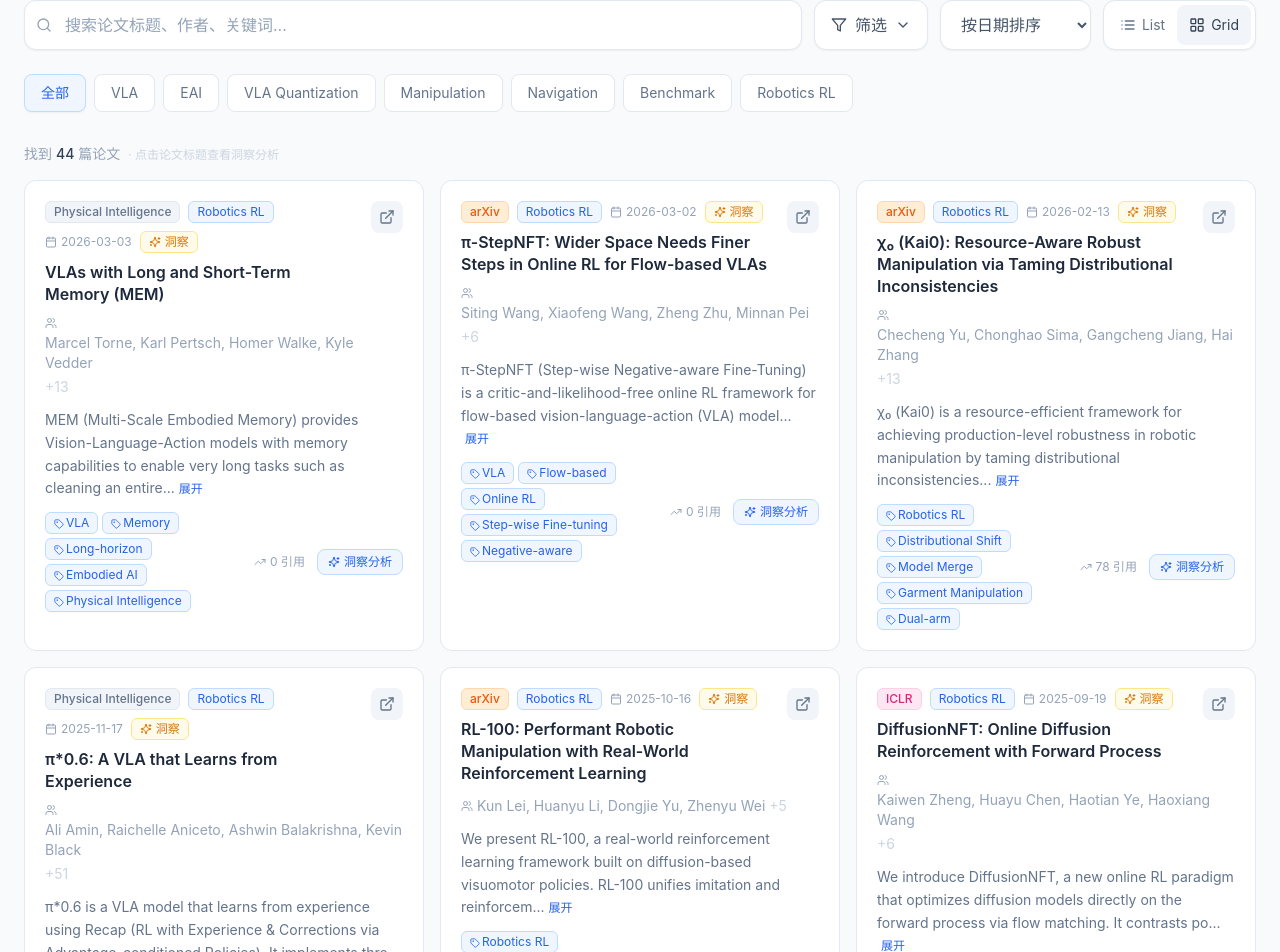
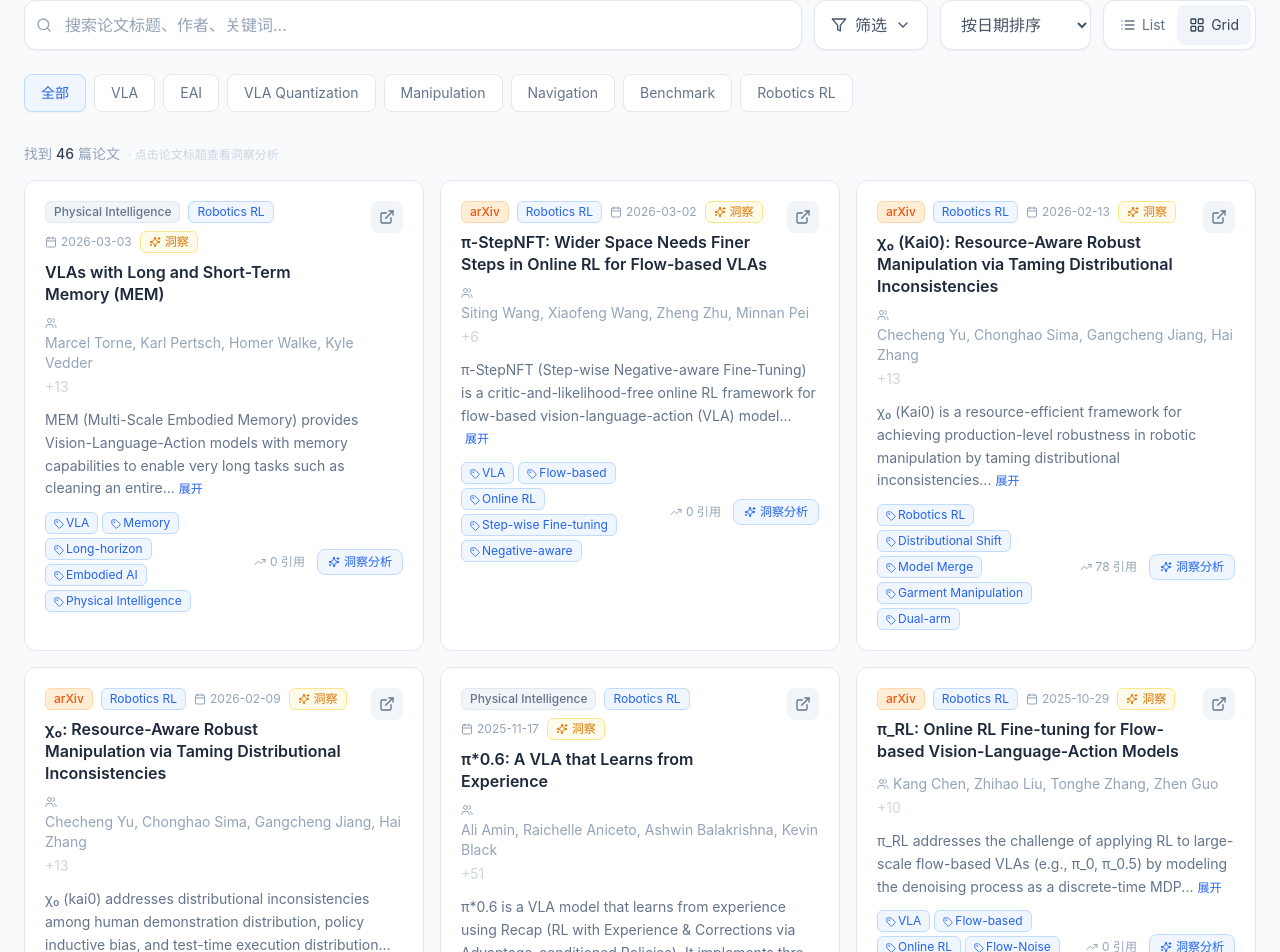
Before and after one commit to YukioZzz/paper-tracker, a React (Vite) app: page /#/embodied in a window 1280 px wide. Shown: the part 352-1304 px from the top of the page. Built offline with nearby package versions, Linux system fonts and the light colour scheme.

Commit message:
feat: add π_RL and χ₀ (kai0) papers

```diff
--- a/src/data/embodiedAIPapers.ts
+++ b/src/data/embodiedAIPapers.ts
@@ -1107,4 +1107,65 @@ export const embodiedAIPapers: Paper[] = [
       useCases: ['基于 Flow 的 VLA 模型在线微调', '机器人灵巧操控', '具身智能任务', '需要 OOD 泛化的场景'],
     },
   },
+  {
+    id: 'eai-045',
+    title: 'π_RL: Online RL Fine-tuning for Flow-based Vision-Language-Action Models',
+    authors: ['Kang Chen', 'Zhihao Liu', 'Tonghe Zhang', 'Zhen Guo', 'Si Xu', 'Hao Lin', 'Hongzhi Zang', 'Xiang Li', 'Quanlu Zhang', 'Zhaofei Yu', 'Guoliang Fan', 'Tiejun Huang', 'Yu Wang', 'Chao Yu'],
+    date: '2025-10-29', year: 2025, month: 10,
+    source: 'arXiv', arxivId: '2510.25889', url: 'https://arxiv.org/abs/2510.25889',
+    abstract: 'π_RL addresses the challenge of applying RL to large-scale flow-based VLAs (e.g., π_0, π_0.5) by modeling the denoising process as a discrete-time MDP with a learnable noise network for exact log-likelihood computation, and integrating denoising with agent-environment interaction via Flow-SDE.',
+    tags: ['VLA', 'Flow-based', 'Online RL', 'Flow-Noise', 'Flow-SDE', 'π_0', 'Robotics'],
+    category: 'Robotics RL', citations: 0, venue: 'arXiv 2025',
+    insights: {
+      zhAbstract: 'π_RL 是首个用于在线 RL 微调流式 VLA 模型（π₀, π₀.5）的开源框架。核心贡献：(1) Flow-Noise 将去噪过程建模为离散时间 MDP，通过可学习噪声网络实现精确对数似然计算；(2) Flow-SDE 将去噪与智能体-环境交互结合，构建两层 MDP，采用 ODE-to-SDE 转换实现高效 RL 探索。实验表明 RL 在分布内和分布外场景均带来显著性能提升。',
+      innovations: [
+        'Flow-Noise：将去噪过程建模为离散时间 MDP，引入可学习噪声网络实现精确对数似然计算',
+        'Flow-SDE：构建两层 MDP，将去噪与智能体-环境交互结合',
+        'ODE-to-SDE 转换：通过随机微分方程扩展探索空间，突破确定性 ODE 局限',
+        '大规模并行仿真训练：支持大规模 RL 训练基础设施',
+        '开源框架：提供完整训练代码和预训练模型（RLinf）',
+        '兼容 π₀ 和 π₀.5 模型架构',
+      ],
+      keyFormulas: [
+        { name: 'Flow-Noise 目标', formula: '\\mathcal{L}_{Flow-Noise} = -\\mathbb{E}[\\log p_\\theta(a|s, \\epsilon)]', description: '学习噪声网络以建模动作对数似然' },
+        { name: 'Flow-SDE 探索', formula: 'd\\mathbf{x} = [\\mathbf{f}_t(\\mathbf{x}) - \\mathbf{g}_t\\mathbf{g}_t^T \\nabla_\\mathbf{x} \\log p_t(\\mathbf{x})]dt + \\mathbf{g}_t d\\mathbf{w}', description: 'ODE-to-SDE 转换，引入布朗运动实现随机探索' },
+        { name: '两层 MDP', formula: '\\text{Outer MDP: } (s_t, z_t) \\to a_t \\to (s_{t+1}, z_{t+1})', description: '外层 MDP 建模智能体与环境交互，内层 MDP 建模去噪过程' },
+        { name: '策略优化', formula: 'J(\\pi) = \\mathbb{E}[\\sum_t r(s_t, a_t)]', description: '最大化累积奖励' },
+        { name: '对数似然梯度', formula: '\\nabla_\\theta \\log p_\\theta(a|s) = \\mathbb{E}[\\nabla_\\theta \\log p_\\theta(a|s, \\epsilon)]', description: '通过噪声网络估计梯度' },
+      ],
+      experimentHighlights: ['在 LIBERO、ManiSkill、MetaWorld 等基准测试显著超越 SFT', '分布内 (In-distribution) 性能大幅提升', '分布外 (Out-of-distribution) 泛化能力显著增强', '支持大规模并行仿真训练'],
+      useCases: ['流式 VLA 模型的在线 RL 微调', '机器人灵巧操作', '复杂长程任务', '需要在线交互学习的场景'],
+    },
+  },
+  {
+    id: 'eai-046',
+    title: 'χ₀: Resource-Aware Robust Manipulation via Taming Distributional Inconsistencies',
+    authors: ['Checheng Yu', 'Chonghao Sima', 'Gangcheng Jiang', 'Hai Zhang', 'Haoguang Mai', 'Hongyang Li', 'Huijie Wang', 'Jin Chen', 'Kaiyang Wu', 'Li Chen', 'Lirui Zhao', 'Modi Shi', 'Ping Luo', 'Qingwen Bu', 'Shijia Peng', 'Tianyu Li', 'Yibo Yuan'],
+    date: '2026-02-09', year: 2026, month: 2,
+    source: 'arXiv', arxivId: '2602.09021', url: 'https://arxiv.org/abs/2602.09021',
+    abstract: 'χ₀ (kai0) addresses distributional inconsistencies among human demonstration distribution, policy inductive bias, and test-time execution distribution. It uses Model Arithmetic for weight-space merging, Stage Advantage for stable advantage estimation, and Train-Deploy Alignment techniques.',
+    tags: ['Robotics', 'Manipulation', 'Model Merging', 'Distributional Shift', 'Real-world Deployment', 'Clothing Manipulation'],
+    category: 'Robotics RL', citations: 0, venue: 'arXiv 2026',
+    insights: {
+      zhAbstract: 'χ₀ (kai0) 揭示了机器人鲁棒操控的核心瓶颈不是资源规模，而是人类演示分布、策略归纳偏差和测试时执行分布之间的系统性不一致，这种不一致导致多阶段任务中的误差累积。提出三大技术：(1) Model Arithmetic 权重空间融合吸收不同演示分布；(2) Stage Advantage 阶段感知优势估计器提供稳定稠密进度信号；(3) Train-Deploy Alignment 通过时空增强、启发式 DAgger 修正和时间块平滑弥合分布差距。仅用 20 小时训练数据和 8 卡 A100 实现 ~250% 超越 SOTA π₀.5 的成功率提升。',
+      innovations: [
+        'Model Arithmetic：权重空间融合策略，高效吸收不同演示分布（从物体外观到状态变化）',
+        'Stage Advantage：阶段感知优势估计器，提供稳定稠密的进度信号，克服先前方法的数值不稳定性',
+        'Train-Deploy Alignment：弥合训练-部署分布差距，包括时空增强、启发式 DAgger 修正、时间块平滑',
+        '资源高效：仅需 20 小时训练数据 + 8 卡 A100 GPU',
+        '长程任务：在双机械臂衣物操作（平整、折叠、悬挂）上验证',
+        '实际部署：支持 24 小时连续运行从任意初始状态',
+      ],
+      keyFormulas: [
+        { name: 'Model Arithmetic 融合', formula: '\\theta^* = \\alpha \\theta_1 + (1-\\alpha) \\theta_2', description: '权重空间线性插值融合不同策略' },
+        { name: 'Stage Advantage', formula: 'A_t(s) = R_t^{stage} - V(s, \\text{stage}(t))', description: '阶段感知的价值函数，提供稳定优势估计' },
+        { name: '分布一致性目标', formula: '\\min_\\theta \\mathcal{L}_{demo} + \\lambda \\mathcal{L}_{align}', description: '同时优化演示学习和分布对齐' },
+        { name: '时空增强', formula: '\\tilde{s} = \\text{Augment}(s, \\text{random\_time}, \\text{random\_view})', description: '增强空间和时间维度多样性' },
+        { name: 'DAgger 修正', formula: '\\pi^* = \\arg\\min_\\pi \\mathbb{E}[d(\\pi(s), \\pi_{expert}(s))]', description: '通过专家策略修正学习策略' },
+        { name: '性能提升', formula: '\\text{Success Rate} \\approx 2.5 \\times \\pi_{0.5}', description: '比 π₀.5 提升约 250%' },
+      ],
+      experimentHighlights: ['成功率比 SOTA π₀.5 提升约 250%', '仅需 20 小时训练数据', '8 卡 A100 GPU 训练', '24 小时连续运行从任意初始状态', '双机械臂协同操作'],
+      useCases: ['衣物整理（平整、折叠、悬挂）', '复杂长程机器人操作', '需要高鲁棒性的真实部署场景', '资源受限但需高性能的任务'],
+    },
+  },
 ];
```
